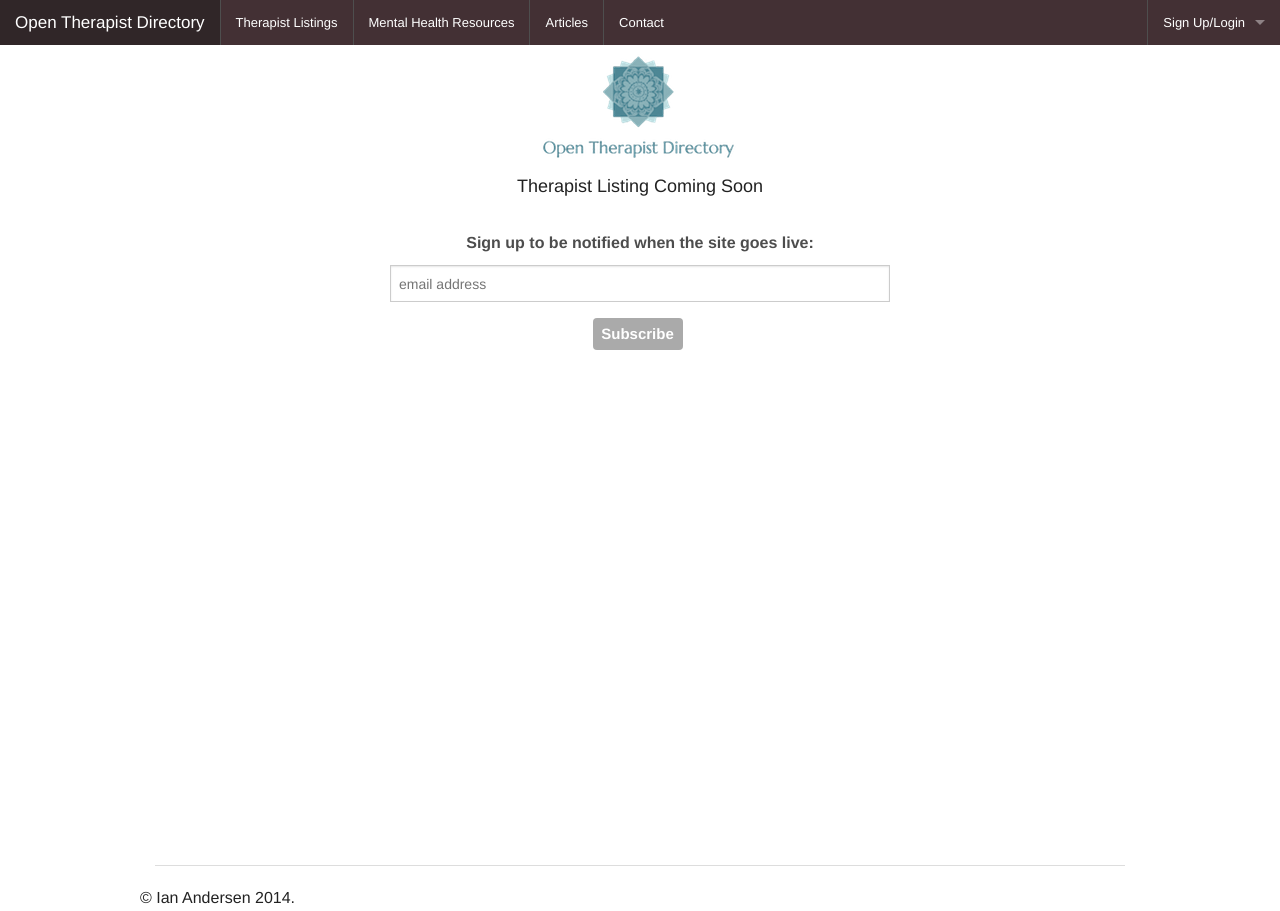
After one commit to ianderse/opentherapistdirectory, a Rails app: page /therapists in a window 1280 px wide. The commit adds this page. Run offline with Rails 7, Linux system fonts and the light colour scheme; some libraries are stand-ins or nearby versions.

```diff
--- a/app/assets/stylesheets/custom.css
+++ b/app/assets/stylesheets/custom.css
@@ -54,3 +54,35 @@ html, body, #map-canvas {
     max-height: 400px !important;
     overflow-y: auto;
 }
+
+#logo {
+	text-align: center;
+	margin:auto;
+}
+
+#mc_embed_signup {
+	background:#fff;
+	clear:left;
+	font:20px Helvetica, Arial,sans-serif;
+}
+
+#mc_embed_signup .button {clear:both; background-color: #aaa; border: 0 none; border-radius:4px; color: #FFFFFF; cursor: pointer; display: inline-block; font-size:15px; font-weight: bold; height: 32px; line-height: 32px; margin: 0 5px 10px 0; padding:0; text-align: center; text-decoration: none; vertical-align: top; white-space: nowrap; width: auto;}
+#mc_embed_signup .button:hover {background-color:#777;}
+#mc_embed_signup .small-meta {font-size: 11px;}
+#mc_embed_signup .nowrap {white-space:nowrap;}
+#mc_embed_signup .clear {clear:none; display:inline;}
+#mc_embed_signup label {display:block; font-size:16px; padding-bottom:10px; font-weight:bold;}
+/*#mc_embed_signup input.email {display:block; padding:8px 0; width:58%; min-width:130px;}*/
+#mc_embed_signup input.button {min-width:90px;}
+
+#mc_embed_signup div#mce-responses {top:-1.4em; padding:0em .5em 0em .5em; overflow:hidden; width:90%;margin: 0 5%; clear: both;}
+#mc_embed_signup div.response {margin:1em 0; padding:1em .5em .5em 0; font-weight:bold; top:-1.5em; z-index:1; width:80%;}
+#mc_embed_signup #mce-error-response {display:none;}
+#mc_embed_signup #mce-success-response {color:#529214; display:none;}
+/*#mc_embed_signup label.error {display:block; float:none; width:auto; margin-left:1.05em; text-align:left; padding:.5em 0;}*/
+
+#signup {
+	text-align: center;
+	margin:auto;
+	width:500px;
+}
--- a/app/controllers/articles_controller.rb
+++ b/app/controllers/articles_controller.rb
@@ -1,7 +1,7 @@
 class ArticlesController < ApplicationController
 	respond_to :html, :json
 	def index
-		urls = %w[http://topics.nytimes.com/top/news/health/diseasesconditionsandhealthtopics/psychology_and_psychologists/index.html?rss=1 http://www.mindful.org/rss]
+		urls = %w[http://www.apa.org/monitor/monitor-rss.xml http://www.apa.org/news/psycport/psycport-rss.xml http://content.apa.org/journals/cdp.rss http://content.apa.org/journals/sgd.rss http://feeds.socialpsychology.org/psychology-headlines http://topics.nytimes.com/top/news/health/diseasesconditionsandhealthtopics/psychology_and_psychologists/index.html?rss=1 http://www.mindful.org/rss]
 		@feeds = Feedjira::Feed.fetch_and_parse urls
 	end
 end
--- /dev/null
+++ b/app/controllers/therapists_controller.rb
@@ -0,0 +1,5 @@
+class TherapistsController < ApplicationController
+	def index
+
+	end
+end
--- a/app/views/articles/index.html.erb
+++ b/app/views/articles/index.html.erb
@@ -8,7 +8,7 @@
   </div>
   <div class="row">
     <div class="large-9 push-4 columns" style="margin-top:20px">
-      <h3>Open Therapist Directory<small> New Psychology Articles</small></h3>
+      <h3>Open Therapist Directory<small> Psychology Articles</small></h3>
       <ul class="filter" style="margin-bottom:0px">
  <!--        <li class="btn" id="filter-none">Show all</li> -->
       </ul>
@@ -19,12 +19,13 @@
               <div>
                 <% feed[1].entries[0..9].each do |entry| %>
                   <ul>
-                  <li><%= link_to entry.title, entry.url %></li>
+                  <li><%= link_to entry.title.html_safe, entry.url %></li>
                 </ul>
                 <% end %>
               </div>
           <% end %>
         </ul>
+        <br/><p>Have a suggestion for a journal or RSS feed to include here? <%=link_to "Contact Us", contact_path %></p>
     </div>
     <div class="large-3 pull-10 columns">
       <ul class="side-nav">
--- a/app/views/partials/_header.html.erb
+++ b/app/views/partials/_header.html.erb
@@ -31,7 +31,7 @@
 	    </ul>
 	    <ul class="left">
 	    	<li class="divider"></li>
-	      <li><a href="#">Therapist Listings</a></li>
+	      <li><%= link_to "Therapist Listings", therapists_path %></li>
 	      <li class="divider"></li>
 	      <li><%= link_to "Mental Health Resources", facilities_path %></li>
 	      <li class="divider"></li>
--- /dev/null
+++ b/app/views/therapists/index.html.erb
@@ -0,0 +1,21 @@
+<div id="therapists" style="margin-top:45px; height:100%; width:100%;">
+	<div id="logo">
+		<%= image_tag 'otdlogo.png' %>
+		<h3 style="text-align:center">Therapist Listing Coming Soon</h3>
+	</div>
+	<br/>
+	<div id="signup">
+		<!-- Begin MailChimp Signup Form -->
+		<div id="mc_embed_signup">
+			<form action="//ianandersen.us6.list-manage.com/subscribe/post?u=7e9bbfd01f&amp;id=ee603686f7" method="post" id="mc-embedded-subscribe-form" name="mc-embedded-subscribe-form" class="validate" target="_blank" novalidate>
+			    <div id="mc_embed_signup_scroll">
+					<label for="mce-EMAIL">Sign up to be notified when the site goes live:</label>
+					<input type="email" value="" name="EMAIL" class="email" id="mce-EMAIL" placeholder="email address" required>
+			    <div style="position: absolute; left: -5000px;"><input type="text" name="b_7e9bbfd01f_ee603686f7" tabindex="-1" value=""></div>
+			    <div class="clear"><input type="submit" value="Subscribe" name="subscribe" id="mc-embedded-subscribe" class="button"></div>
+			    </div>
+			</form>
+		</div>
+<!--End mc_embed_signup-->
+	</div>
+</div>
--- a/config/routes.rb
+++ b/config/routes.rb
@@ -18,6 +18,7 @@ Rails.application.routes.draw do
   get 'contact',           to: 'home#contact',      as: 'contact'
   get 'user',              to: 'users#show',        as: 'user'
   get 'articles',          to: 'articles#index',    as: 'articles'
+  get 'therapists',        to: 'therapists#index',  as: 'therapists'
 
   post 'facility/save/:id',to: 'facilities#save_facility', as: 'save_facility'
 end
```
